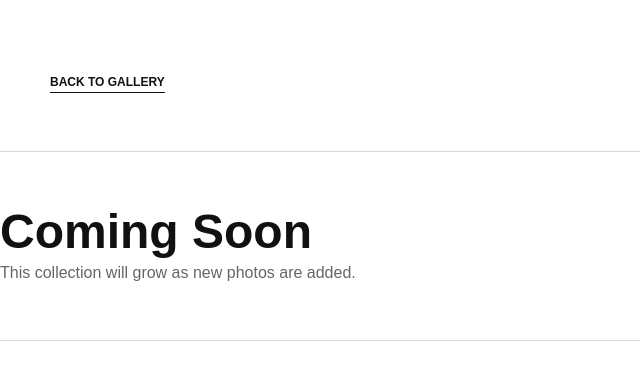
After one commit to Ocean-code-3/PhotoWall, a Flask app: template templates/collection.html in a window 1280 px wide. The commit adds this page. Shown: the top 380 px of the page, without its empty margins (0-640 px from the left). Run offline with Flask 3, Linux system fonts and the light colour scheme; the template is opened without the code that fills it, so the values that code supplies are empty.

Commit message:
Add public collections and about section

```diff
--- a/app.py
+++ b/app.py
@@ -19,6 +19,18 @@ app.secret_key = os.environ.get("SECRET_KEY", "photo-wall-dev")
 ALLOWED_EXTENSIONS = {"jpg", "jpeg", "png", "webp"}
 DISPLAY_IMAGE_MAX_WIDTH = 2000
 DISPLAY_IMAGE_QUALITY = 82
+COLLECTION_DEFINITIONS = [
+    {
+        "slug": "landscape",
+        "title": "LANDSCAPE",
+        "description": "Mountains, water, weather, and the quiet distance between them.",
+    },
+    {
+        "slug": "city",
+        "title": "CITY",
+        "description": "Street corners, passing light, and small moments from daily life.",
+    },
+]
 
 
 def allowed_file(filename):
@@ -166,6 +178,39 @@ def get_selected_carousel_photos():
         ).fetchall()
 
 
+def get_collection_photos(photos, collection_index):
+    if not photos:
+        return []
+
+    grouped_photos = photos[collection_index::len(COLLECTION_DEFINITIONS)]
+    return grouped_photos if grouped_photos else photos
+
+
+def get_collections(photos=None):
+    photos = photos if photos is not None else get_photos()
+    collections = []
+
+    for index, collection in enumerate(COLLECTION_DEFINITIONS):
+        collection_photos = get_collection_photos(photos, index)
+        collections.append(
+            {
+                **collection,
+                "cover": collection_photos[0] if collection_photos else None,
+                "photos": collection_photos,
+            }
+        )
+
+    return collections
+
+
+def get_collection(slug):
+    for collection in get_collections():
+        if collection["slug"] == slug:
+            return collection
+
+    return None
+
+
 def create_photo(filename, title, description, location, shot_date, tags):
     ensure_database(import_uploads=False)
     clean_title = title.strip() if title and title.strip() else "未命名照片"
@@ -226,7 +271,13 @@ def index():
 
 @app.route("/gallery")
 def gallery():
-    return render_template("gallery.html", photos=get_photos(), carousel_photos=get_carousel_photos())
+    photos = get_photos()
+    return render_template(
+        "gallery.html",
+        photos=photos,
+        carousel_photos=get_carousel_photos(),
+        collections=get_collections(photos),
+    )
 
 
 @app.route("/gallery/photo/<int:photo_id>")
@@ -236,6 +287,15 @@ def public_photo_detail(photo_id):
         abort(404)
 
     return render_template("detail.html", photo=photo)
+
+
+@app.route("/gallery/collections/<slug>")
+def collection_detail(slug):
+    collection = get_collection(slug)
+    if collection is None:
+        abort(404)
+
+    return render_template("collection.html", collection=collection)
 
 
 @app.route("/download/<int:photo_id>")
--- a/static/css/style.css
+++ b/static/css/style.css
@@ -964,6 +964,135 @@ h1 {
     background: #ffffff;
 }
 
+.collections-section {
+    width: min(1220px, calc(100% - 40px));
+    margin: 96px auto 0;
+}
+
+.collections-section h2,
+.about-section h2 {
+    margin: 0 0 72px;
+    color: #000000;
+    font-size: clamp(32px, 3.4vw, 46px);
+    font-weight: 800;
+    letter-spacing: 0;
+    line-height: 1;
+    text-align: center;
+}
+
+.collections-grid {
+    display: grid;
+    grid-template-columns: repeat(2, minmax(0, 1fr));
+    gap: clamp(32px, 6vw, 82px);
+}
+
+.collection-card {
+    position: relative;
+    display: grid;
+    overflow: hidden;
+    min-height: 300px;
+    color: #ffffff;
+    background: #dedbd3;
+    text-decoration: none;
+}
+
+.collection-card img {
+    display: block;
+    width: 100%;
+    height: 100%;
+    aspect-ratio: 16 / 9;
+    object-fit: cover;
+    transition: transform 650ms ease, filter 650ms ease;
+}
+
+.collection-card::after {
+    content: "";
+    position: absolute;
+    inset: 0;
+    background: rgba(0, 0, 0, 0.18);
+}
+
+.collection-card span {
+    position: absolute;
+    top: 50%;
+    left: 50%;
+    z-index: 2;
+    font-size: clamp(22px, 2.2vw, 31px);
+    font-weight: 800;
+    letter-spacing: 0.12em;
+    line-height: 1;
+    text-align: center;
+    transform: translate(-50%, -50%);
+}
+
+.collection-card:hover img {
+    filter: saturate(0.92);
+    transform: scale(1.04);
+}
+
+.about-section {
+    width: min(980px, calc(100% - 40px));
+    margin: 108px auto 0;
+}
+
+.about-section h2 {
+    margin-bottom: 46px;
+}
+
+.about-copy {
+    width: min(680px, 100%);
+    margin: 0 auto;
+    color: #000000;
+}
+
+.about-copy p {
+    margin: 0 0 28px;
+    font-size: 17px;
+    line-height: 1.75;
+}
+
+.about-copy p:last-child {
+    margin-bottom: 0;
+}
+
+.about-name {
+    font-size: 18px;
+    line-height: 1.5;
+}
+
+.collection-hero {
+    width: min(1180px, calc(100% - 40px));
+    margin: 0 auto;
+    padding: 72px 0 0;
+}
+
+.collection-hero .portfolio-back {
+    display: inline-block;
+}
+
+.collection-hero h1 {
+    margin: 58px 0 0;
+    color: #000000;
+    font-size: clamp(48px, 8vw, 112px);
+    font-weight: 800;
+    letter-spacing: 0;
+    line-height: 0.95;
+    text-align: center;
+}
+
+.collection-hero p {
+    width: min(560px, 100%);
+    margin: 24px auto 0;
+    color: #505050;
+    font-size: 17px;
+    line-height: 1.7;
+    text-align: center;
+}
+
+.collection-photo-grid {
+    margin-top: 72px;
+}
+
 .mosaic-gallery {
     display: grid;
     grid-template-columns: repeat(12, 1fr);
--- /dev/null
+++ b/templates/collection.html
@@ -0,0 +1,29 @@
+{% extends "base.html" %}
+
+{% block title %}{{ collection.title }} - Ocean Photograph{% endblock %}
+{% block body_class %}portfolio-page carousel-page collection-page{% endblock %}
+
+{% block content %}
+<section class="collection-hero" aria-label="{{ collection.title }}">
+    <a class="portfolio-back" href="{{ url_for('gallery') }}">BACK TO GALLERY</a>
+    <h1>{{ collection.title }}</h1>
+    <p>{{ collection.description }}</p>
+</section>
+
+{% if collection.photos %}
+<section class="mosaic-gallery collection-photo-grid" aria-label="{{ collection.title }} photos">
+    {% for photo in collection.photos %}
+        <article class="mosaic-item">
+            <a class="mosaic-image" href="{{ url_for('public_photo_detail', photo_id=photo['id']) }}">
+                <img src="{{ url_for('display_file', filename=photo['display_filename']) }}" alt="{{ photo['title'] }}">
+            </a>
+        </article>
+    {% endfor %}
+</section>
+{% else %}
+<section class="portfolio-empty" aria-label="空作品集">
+    <h1>Coming Soon</h1>
+    <p>This collection will grow as new photos are added.</p>
+</section>
+{% endif %}
+{% endblock %}
```
Also changed, not shown: other parts of static/css/style.css (+41 -0 lines), templates/gallery.html (+35 -0 lines).
